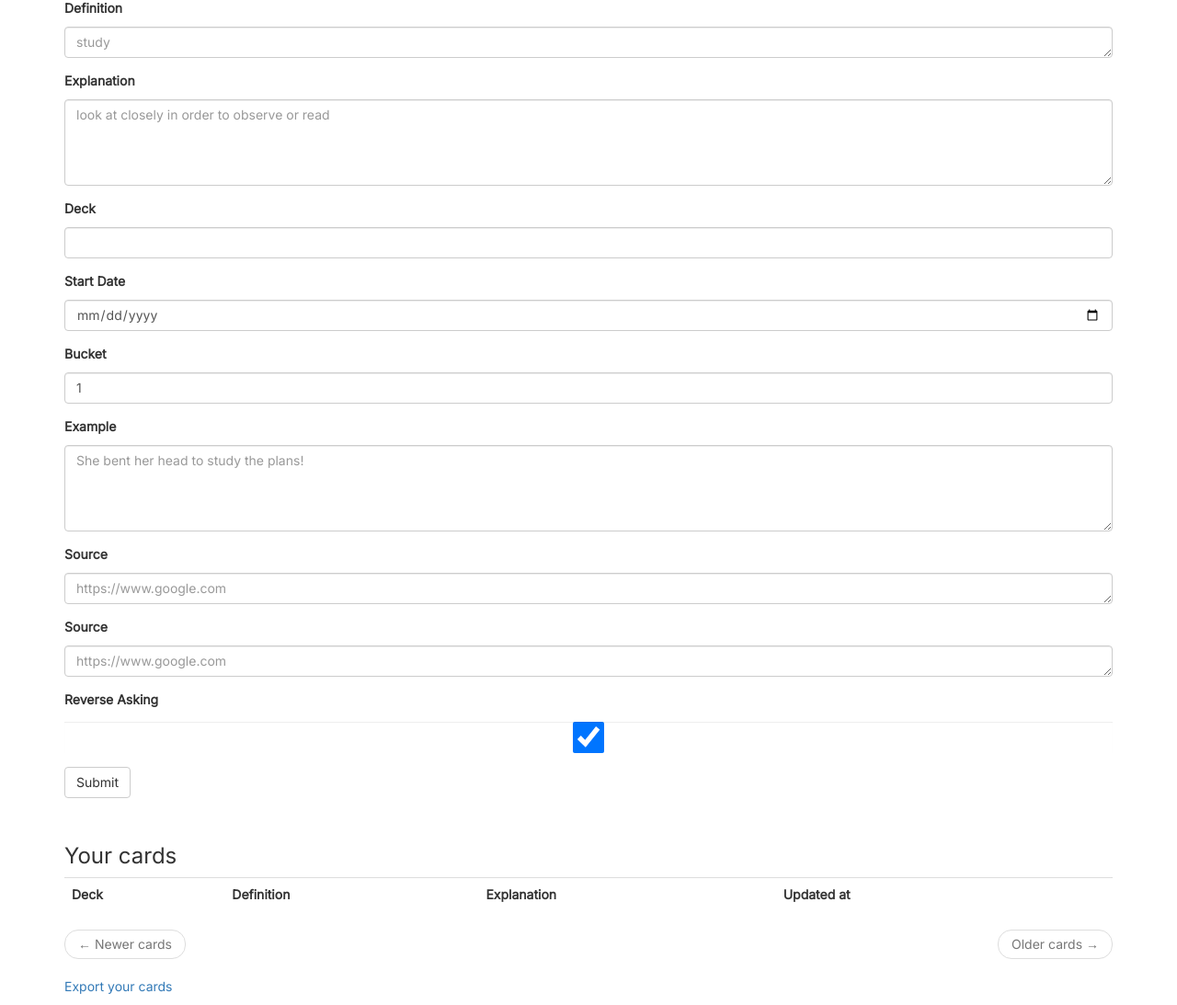
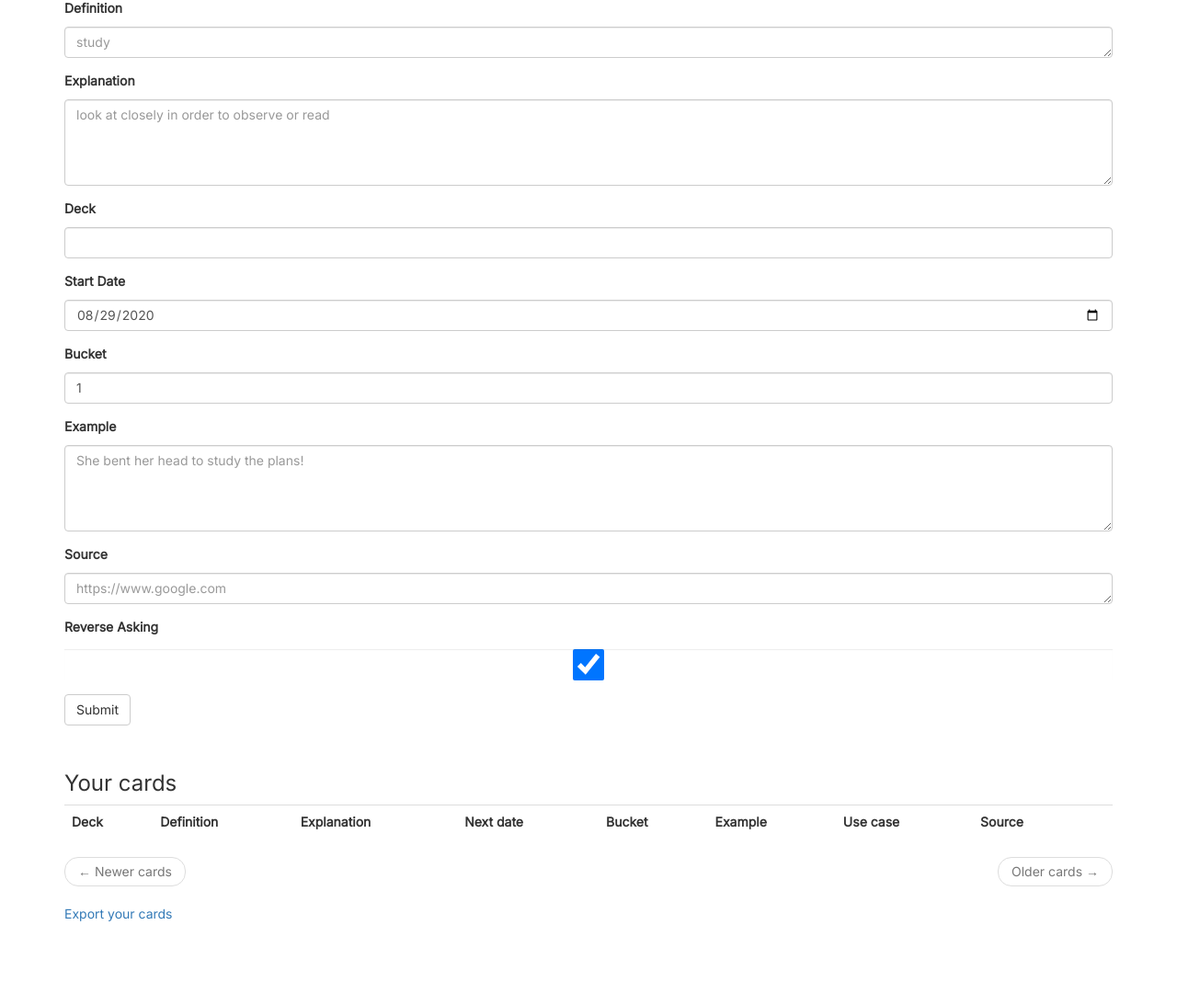
Before and after one commit to alpineapp/alpine, a Flask app: page / in a window 1280 px wide. Shown: the part 219-1312 px from the top of the page at 92% size. After the commit the page ends 1221 px from the top, so only its background shows below. Run offline with Flask 2, Linux system fonts and the light colour scheme; the visitor is signed in with stand-in values (Sample User, id 1); data comes from the database, SQL or seed files in the repository; data that the repository does not hold is empty; some libraries are stand-ins or nearby versions.

Commit message:
Add card information
Ref: #18

```diff
--- a/app/main/forms.py
+++ b/app/main/forms.py
@@ -1,6 +1,7 @@
 from flask_wtf import FlaskForm
-from wtforms.fields.html5 import SubmitField, TextAreaField, StringField, IntegerField
-from wtforms.fields.html5 import DateField, BooleanField
+from wtforms import SubmitField, TextAreaField, StringField, IntegerField, \
+                    BooleanField
+from wtforms.fields.html5 import DateField
 from wtforms.validators import DataRequired, Length, Optional
 from flask import request
 
--- a/app/main/routes.py
+++ b/app/main/routes.py
@@ -26,14 +26,16 @@ def index():
         next_date = Card.get_next_date(form.start_date, form.bucket)
         card = Card(front=form.front.data, back=form.back.data,
                     user_id=current_user.id, deck_id=deck.id,
-                    start_date=form.start_date, bucket=form.bucket,
-                    example=form.example,
-                    use_case=form.use_case, reverse_asking=form.reverse_asking)
+                    start_date=form.start_date.data, bucket=form.bucket.data,
+                    example=form.example.data,
+                    use_case=form.use_case.data, reverse_asking=form.reverse_asking.data)
         card.set_next_date()
         db.session.add(card)
         db.session.commit()
         flash('Your card is added!')
         return redirect(url_for('main.index'))
+    elif request.method == 'GET':
+        form.start_date.data = datetime.today()
     page = request.args.get('page', 1, type=int)
     cards = current_user.cards.order_by(Card.timestamp.desc()) \
                               .paginate(page, current_app.config['CARDS_PER_PAGE'],
@@ -135,6 +137,13 @@ def edit_card(card_id):
         card.back = form.back.data
         card.deck_id = deck.id
         card.timestamp = datetime.utcnow()
+        card.start_date = form.start_date.data
+        card.bucket = form.bucket.data
+        card.example = form.example.data
+        card.use_case = form.use_case.data
+        card.source = form.source.data
+        card.reverse_asking = form.reverse_asking.data
+        card.set_next_date()
         db.session.add(card)
         db.session.commit()
         flash('Your card is edited!')
@@ -143,4 +152,10 @@ def edit_card(card_id):
         form.front.data = card.front
         form.back.data = card.back
         form.deck.data = card.deck.name
+        form.start_date.data = card.start_date
+        form.bucket.data = card.bucket
+        form.example.data = card.example
+        form.use_case.data = card.use_case
+        form.source.data = card.source
+        form.reverse_asking.data = card.reverse_asking
     return render_template("edit_card.html", form=form)
--- a/app/models.py
+++ b/app/models.py
@@ -289,7 +289,9 @@ class Card(PaginatedAPIMixin, SearchableMixin, db.Model):
 
     @staticmethod
     def _get_day_from_bucket(bucket):
-        if bucket <= 3:
+        if bucket <= 1:
+            return 0
+        elif bucket <= 3:
             return 1
         elif bucket <= 5:
             return 2
--- a/app/templates/_edit_card.html
+++ b/app/templates/_edit_card.html
@@ -27,17 +27,12 @@
     </div>
     <div class="form-group">
         <label for="bucketLabel">{{ form.bucket.label }}</label>
-        {{ form.bucket(rows=1, cols=1, placeholder=1, class='form-control') }}
+        {{ form.bucket(rows=1, placeholder=1, class='form-control') }}
     </div>
     <div class="form-group">
         <label for="exampleLabel">{{ form.example.label }}</label>
         {{ form.example(rows=4, placeholder='She bent her head to study the plans!',
                         class='form-control') }}
-    </div>
-    <div class="form-group">
-        <label for="sourceLabel">{{ form.source.label }}</label>
-        {{ form.source(rows=1, placeholder='https://www.google.com',
-                       class='form-control') }}
     </div>
     <div class="form-group">
         <label for="sourceLabel">{{ form.source.label }}</label>
--- a/app/templates/index.html
+++ b/app/templates/index.html
@@ -16,7 +16,11 @@
             <th>Deck</th>
             <th>Definition</th>
             <th>Explanation</th>
-            <th>Updated at</th>
+            <th>Next date</th>
+            <th>Bucket</th>
+            <th>Example</th>
+            <th>Use case</th>
+            <th>Source</th>
             <th></th>
         </tr>
         {% for card in cards %}
```
Also changed, not shown: app/templates/_card.html (+13 -2 lines).
